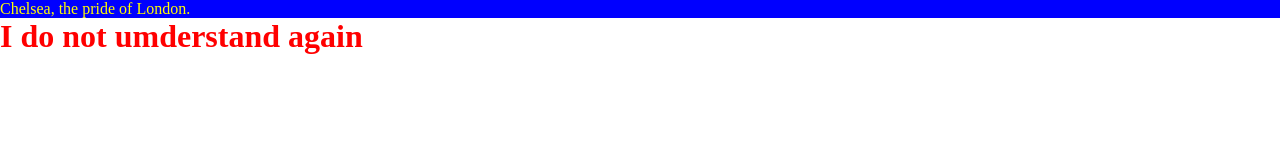
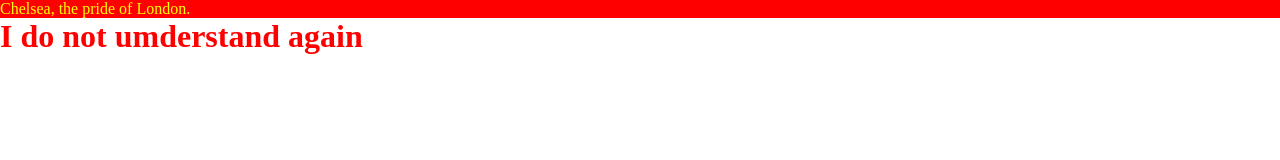
Before and after one commit to Taiwo-Adeoluwa/new-git, a website: page index.html in a window 1280 px wide. Drawn offline with Linux system fonts and the light colour scheme.

Commit message:
Life is beautiful

```diff
--- a/index.css
+++ b/index.css
@@ -5,7 +5,7 @@
 
 p{
     color: yellow;
-    background-color: blue;
+    background-color: red
 }
 
 h1{
```
